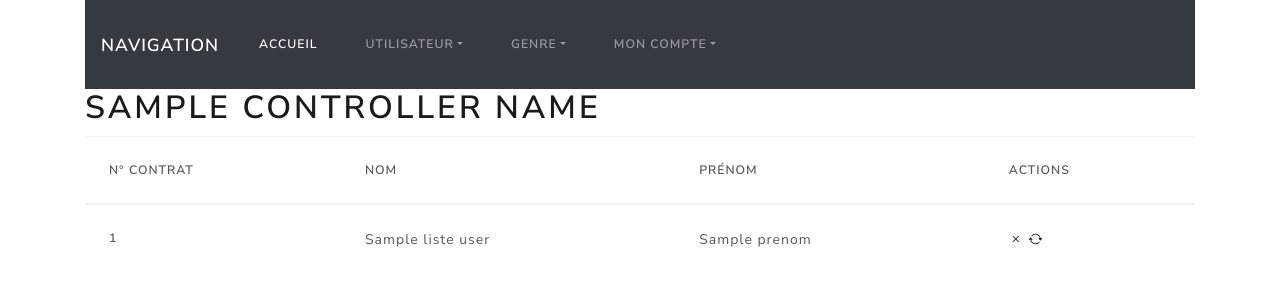
After one commit to DiZurix/symfony, a Symfony app: template templates/user/listeUser.html.twig in a window 1280 px wide. The commit adds this page. Shown: the top 300 px of the page. Run offline with Twig, Linux system fonts and the light colour scheme; the template is opened without the code that fills it: most values are stand-ins (such as "Sample title", 1, 10 or a date in 2020); some libraries are stand-ins or nearby versions.

Commit message:
26/02/21

```diff
--- a/templates/base.html.twig
+++ b/templates/base.html.twig
@@ -12,25 +12,30 @@
    <body>
       <div class="container">
          <nav class="navbar navbar-expand-lg navbar-dark bg-dark">
-            <a class="navbar-brand" href="#">Navbar</a>
+            <a class="navbar-brand" href="#">Navigation</a>
             <button class="navbar-toggler" type="button" data-toggle="collapse" data-target="#navbarColor02" aria-controls="navbarColor02" aria-expanded="false" aria-label="Toggle navigation">
             <span class="navbar-toggler-icon"></span>
             </button>
             <div class="collapse navbar-collapse" id="navbarColor02">
                <ul class="navbar-nav mr-auto">
                   <li class="nav-item active">
-                     <a class="nav-link" href="#">Home
+                     <a class="nav-link" href="#">Accueil
                      <span class="sr-only">(current)</span>
                      </a>
                   </li>
-                  <li class="nav-item">
-                     <a class="nav-link" href="/user">User</a>
+                  <li class="nav-item dropdown">
+                     <a class="nav-link dropdown-toggle" data-toggle="dropdown" href="#" role="button" aria-haspopup="true" aria-expanded="false">Utilisateur</a>
+                     <div class="dropdown-menu">
+                        <a class="dropdown-item" href="/listeUser">Liste</a>
+                        <a class="dropdown-item" href="/user">Création</a>
+                        <a class="dropdown-item" href="/authentification">Connexion</a>
+                     </div>
                   </li>
                   <li class="nav-item dropdown">
                      <a class="nav-link dropdown-toggle" data-toggle="dropdown" href="#" role="button" aria-haspopup="true" aria-expanded="false">Genre</a>
                      <div class="dropdown-menu">
-                        <a class="dropdown-item" href="/listeGenre">liste</a>
-                        <a class="dropdown-item" href="/formGenre">création</a>
+                        <a class="dropdown-item" href="/listeGenre">Liste</a>
+                        <a class="dropdown-item" href="/formGenre">Création</a>
                      </div>
                   </li>
                   <li class="nav-item dropdown">
--- /dev/null
+++ b/templates/user/listeUser.html.twig
@@ -0,0 +1,34 @@
+{% extends 'base.html.twig' %}
+
+{% block title %}Liste des utilisateurs{% endblock %}
+
+{% block body %}
+   <h1>{{ controller_name }}</h1>
+   <table class="table table-hover">
+      <thead>
+         <tr>
+            <th scope="col">N° contrat</th>
+            <th scope="col">Nom</th>
+            <th scope="col">Prénom</th>
+            <th scope="col">Actions</th>
+         </tr>
+      </thead>
+      <tbody>
+         {% for item in listeUser %}
+         <tr class="table">
+            <th scope="row">{{ item.id }}</th>
+            <td>{{ item.nom }}</td>
+            <td>{{ item.prenom }}</td>
+            <td>
+               <a href="/deleteUser/{{ item.id }}">
+                  <i class="bi bi-x"></i>
+               </a>
+               <a href="/updateUser/{{ item.id }}">
+                  <i class="bi bi-arrow-repeat"></i>
+               </a>
+            </td>
+         </tr>
+         {% endfor %}
+      </tbody>
+   </table>
+{% endblock %}
```
Also changed, not shown: src/Controller/UserController.php (+14 -0 lines).
